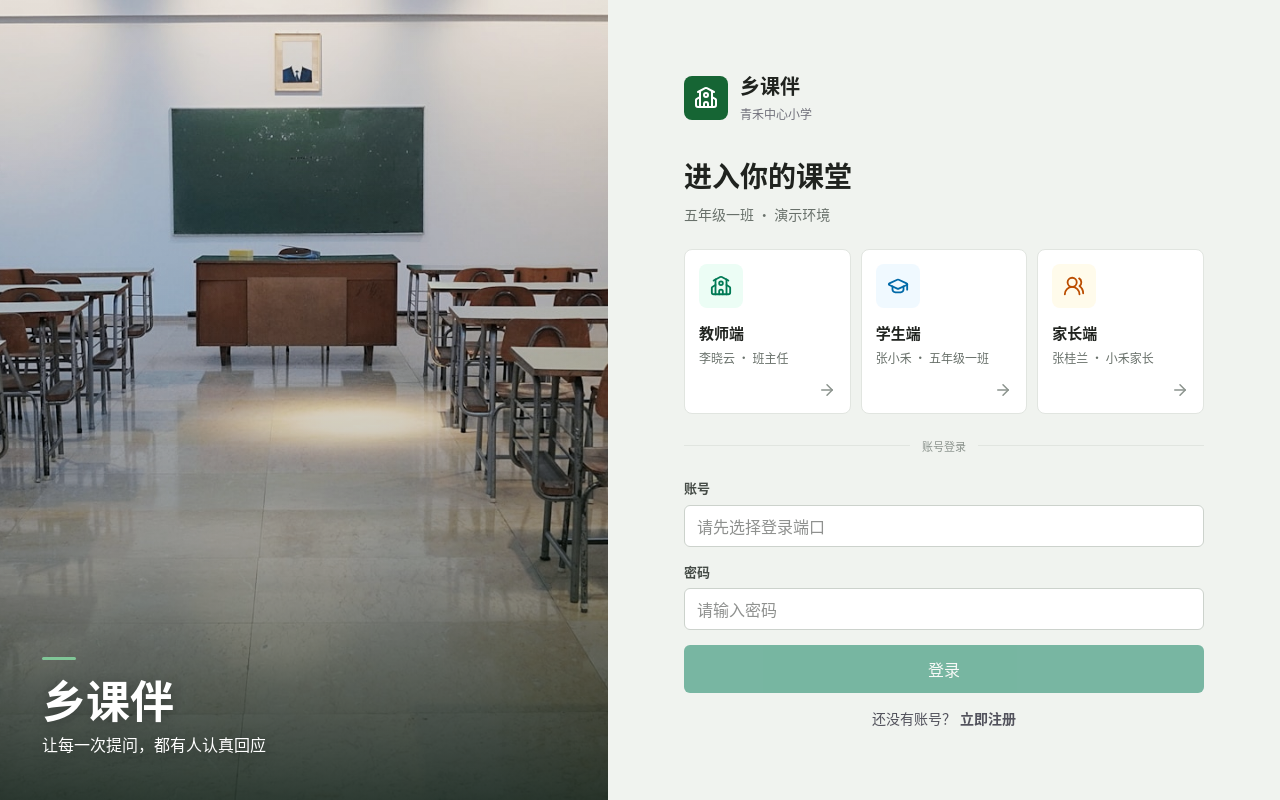
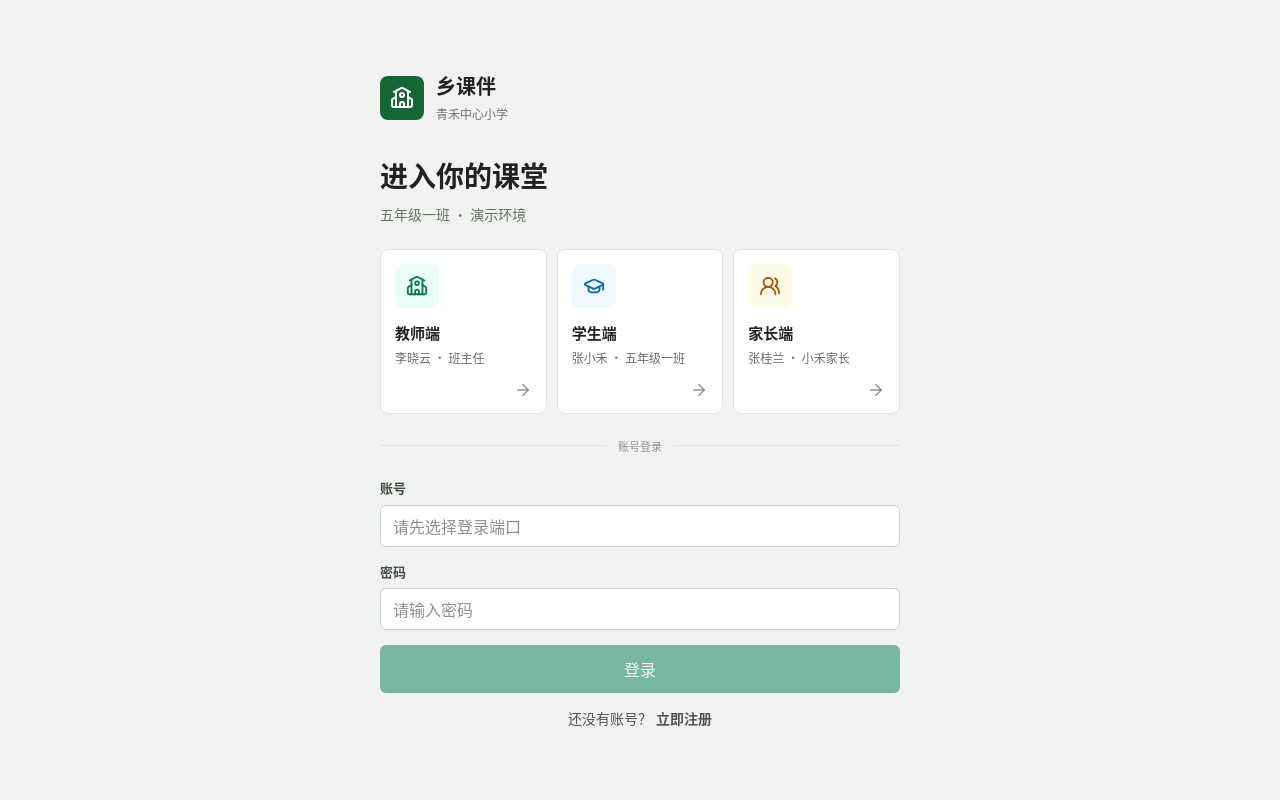
Before and after one commit to zhw665/xiangkeban, a Next.js app: page /login in a window 1280 px wide. Built offline with nearby package versions, Linux system fonts and the light colour scheme; no server answers.

Commit message:
fix: center login page without image

```diff
--- a/src/app/globals.css
+++ b/src/app/globals.css
@@ -398,6 +398,7 @@ button.group-member-row:hover > svg { color: var(--primary); }
   .page-wrap { padding: 30px 32px 48px; }
   .topbar { padding: 0 32px; }
   .login-page { grid-template-columns: minmax(420px, .95fr) minmax(520px, 1.05fr); }
+  .login-page.login-page-centered { grid-template-columns: minmax(0, 1fr); }
   .login-visual { display: block; }
 }
 
--- a/src/app/login/page.tsx
+++ b/src/app/login/page.tsx
@@ -1,4 +1,3 @@
-import Image from "next/image";
 import { redirect } from "next/navigation";
 
 import { auth } from "@/auth";
@@ -9,5 +8,11 @@ export const metadata = { title: "登录" };
 export default async function LoginPage() {
   const session = await auth();
   if (session?.user?.role) redirect(`/${session.user.role}`);
-  return <main className="login-page"><section className="login-visual" aria-label="明亮安静的课堂"><Image src="/images/rural-classroom-v2.jpg" alt="整洁明亮的空教室，课桌面向黑板整齐排列" fill sizes="50vw" priority /><div className="login-caption"><h1>乡课伴</h1><p>让每一次提问，都有人认真回应</p></div></section><section className="login-panel"><LoginForm /></section></main>;
+  return (
+    <main className="login-page login-page-centered">
+      <section className="login-panel">
+        <LoginForm />
+      </section>
+    </main>
+  );
 }
```
Also changed, not shown: 1 other file (tests, documents, lock files or other folders).
